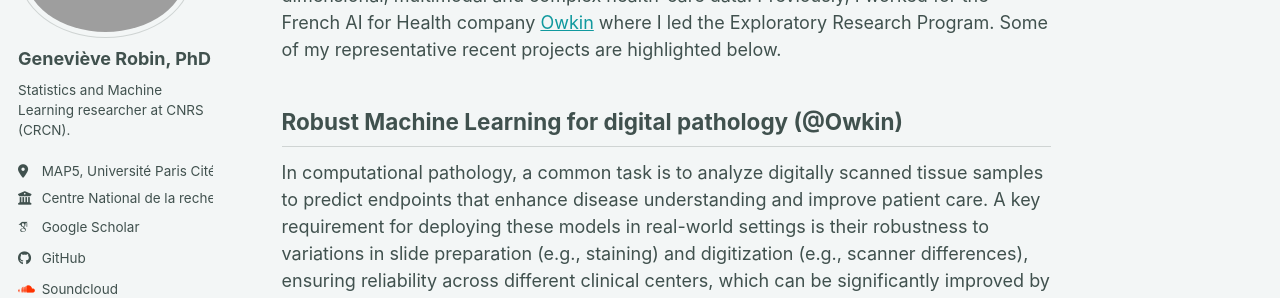
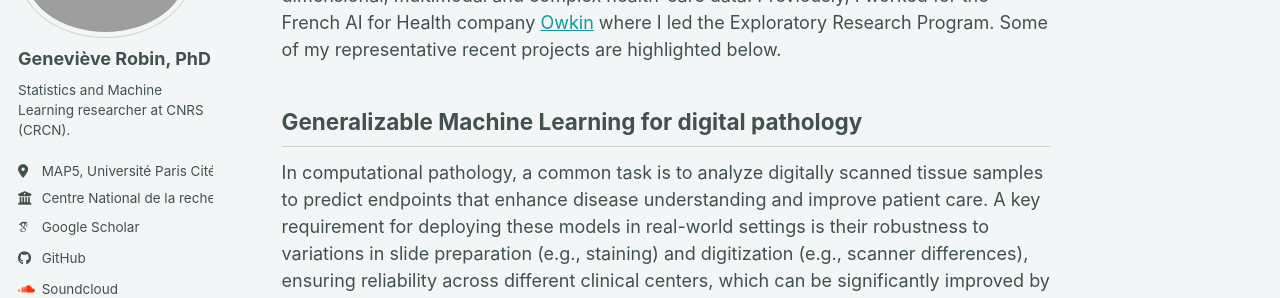
Before and after one commit to genevievelrobin/genevievelrobin.github.io, a Jekyll site: the page built from _pages/about.md, in a window 1280 px wide and 1320 px high. Shown: the part 215-513 px from the top of the window. Built offline with Jekyll 4.4.1, drawn with Linux system fonts in a browser that asks for light colours; some web fonts are replaced; a script bundle is joined from its source files by our own code; library files that are not in the unit come from our copies.

Commit message:
Change project title to 'Generalizable Machine Learning'
Updated project title and refined description for clarity.

```diff
--- a/_pages/about.md
+++ b/_pages/about.md
@@ -9,7 +9,7 @@ redirect_from:
 
 I'm a CNRS researcher affiliated to MAP5, Université Paris Cité. I develop Statistics and Machine Learning methods, with a particular emphasis on applications to high-dimensional, multimodal and complex health-care data. Previously, I worked for the French AI for Health company [Owkin](https://www.owkin.com) where I led the Exploratory Research Program. Some of my representative recent projects are highlighted below.
 
-## Robust Machine Learning for digital pathology (@Owkin)
+## Generalizable Machine Learning for digital pathology
 
 In computational pathology, a common task is to analyze digitally scanned tissue samples to predict endpoints that enhance disease understanding and improve patient care. A key requirement for deploying these models in real-world settings is their robustness to variations in slide preparation (e.g., staining) and digitization (e.g., scanner differences), ensuring reliability across different clinical centers, which can be significantly improved by relying on robust, state-of-the art Foundation Models associated with robust model calibration. Another important aspect is the integration of multimodal data combining histology with, multi-omics data, which can be done, e.g., using Multiple Instance Learning.
 - [Distilling foundation models for robust models in digital pathology](https://link.springer.com/chapter/10.1007/978-3-032-04981-0_16)
```
